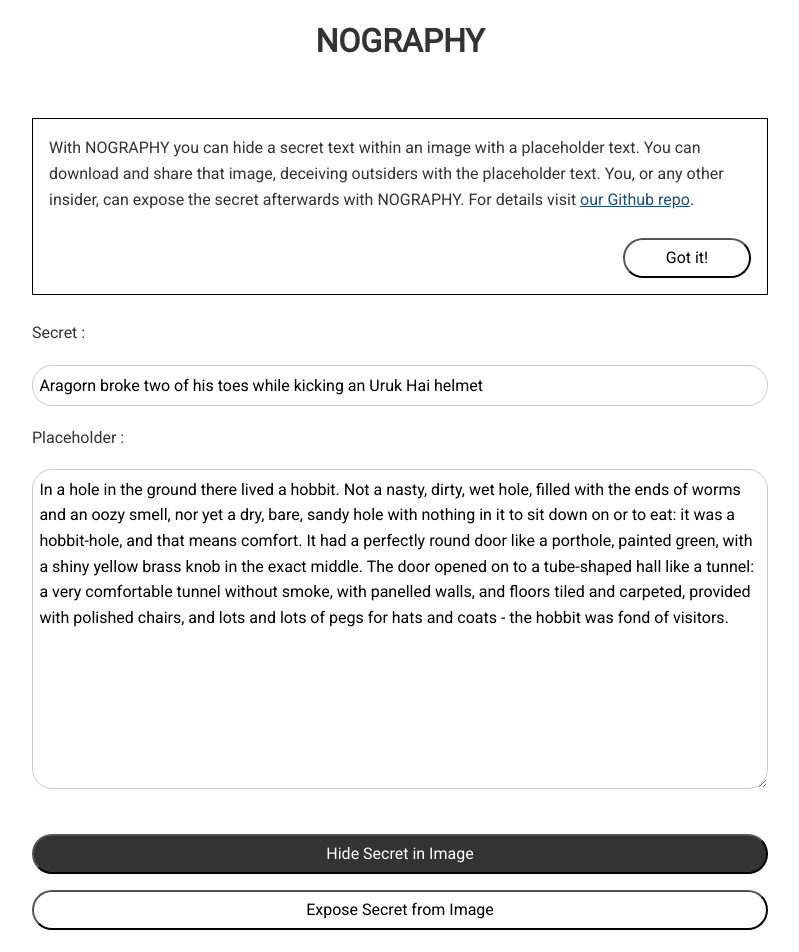
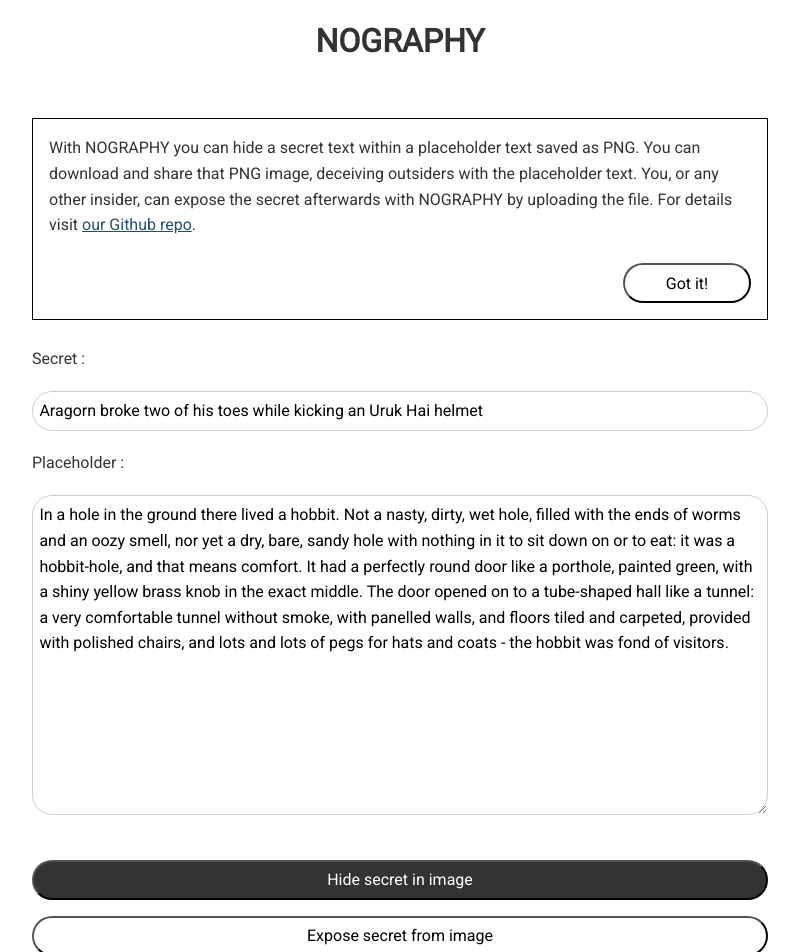
Before and after one commit to NOGRAPHY/NOGRAPHY, a Svelte app in the folder app/: page / in a window 1280 px wide. Shown: the top 952 px of the page, without its empty margins (240-1039 px from the left). Built offline with nearby package versions, Linux system fonts and the light colour scheme; no server answers.

Commit message:
Update App.svelte

```diff
--- a/app/src/App.svelte
+++ b/app/src/App.svelte
@@ -149,11 +149,12 @@
 		{#if showHint}
 			<div class="hint-box">
 				<p>
-					With NOGRAPHY you can hide a secret text within an image
-					with a placeholder text. You can download and share that
-					image, deceiving outsiders with the placeholder text. You,
-					or any other insider, can expose the secret afterwards with
-					NOGRAPHY. For details visit <a
+					With NOGRAPHY you can hide a secret text within a
+					placeholder text saved as PNG. You can download and share
+					that PNG image, deceiving outsiders with the placeholder
+					text. You, or any other insider, can expose the secret
+					afterwards with NOGRAPHY by uploading the file. For details
+					visit <a
 						href="https://github.com/steganographie-HTWG/steganographie"
 						target="_blank">our Github repo</a
 					>.
@@ -167,13 +168,16 @@
 		{/if}
 
 		{#if imageWithSecret != ""}
-			<img
-				style="border: 1px solid black;"
-				src={imageWithSecret}
-				alt="Secret"
-			/>
-			<p style="text-align: center; font-size: x-large;">
-				⬆️ Download and Share this Image ⬆️
+			<a href={imageWithSecret} download="secret.png">
+				<img
+					style="border: 1px solid black;"
+					src={imageWithSecret}
+					name="helloworld"
+					alt="Secret"
+				/>
+			</a>
+			<p style="text-align: center; font-size: large;">
+				⬆️ Download and share this image (without compression) ⬆️
 			</p>
 			<br /><br />
 			<button
@@ -181,12 +185,12 @@
 				type="button"
 				on:click={exposeButtonPressed}
 			>
-				Upload Image to expose Secret
+				Upload image to expose secret
 			</button>
 			<button
 				class="btn-secondary"
 				type="button"
-				on:click={resetImageWithSecret}>Hide another Secret</button
+				on:click={resetImageWithSecret}>Hide another secret</button
 			>
 		{:else if exposeResult != ""}
 			<p>Exposed secret :</p>
@@ -196,14 +200,14 @@
 			<button
 				class="btn-primary"
 				type="button"
-				on:click={resetExposeResult}>Hide Secret in Image</button
+				on:click={resetExposeResult}>Hide secret in image</button
 			>
 			<button
 				class="btn-secondary"
 				type="button"
 				on:click={exposeButtonPressed}
 			>
-				Expose another Secret
+				Expose another secret
 			</button>
 		{:else}
 			<form>
@@ -229,14 +233,14 @@
 
 				<br />
 				<button class="btn-primary" type="button" on:click={hide}
-					>Hide Secret in Image</button
+					>Hide secret in image</button
 				>
 				<button
 					class="btn-secondary"
 					type="button"
 					on:click={exposeButtonPressed}
 				>
-					Expose Secret from Image
+					Expose secret from image
 				</button>
 			</form>
 		{/if}
```
